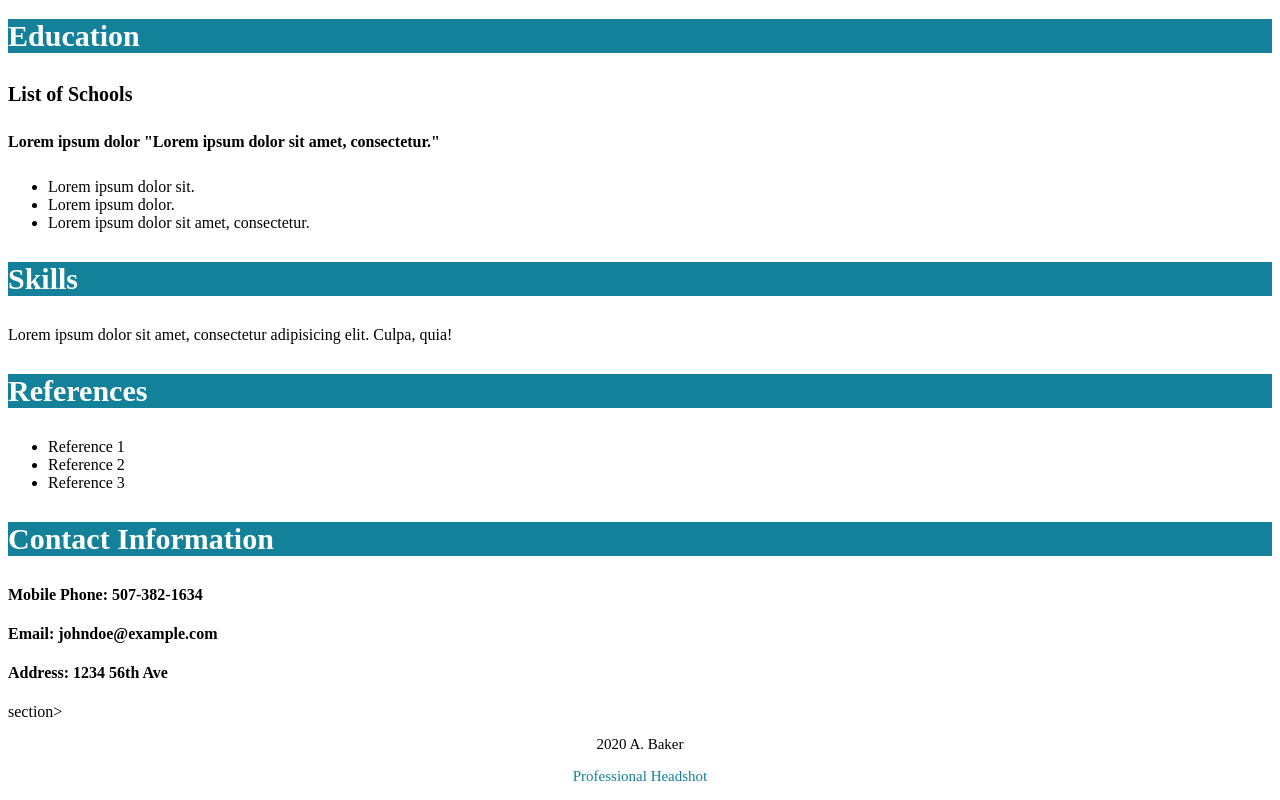
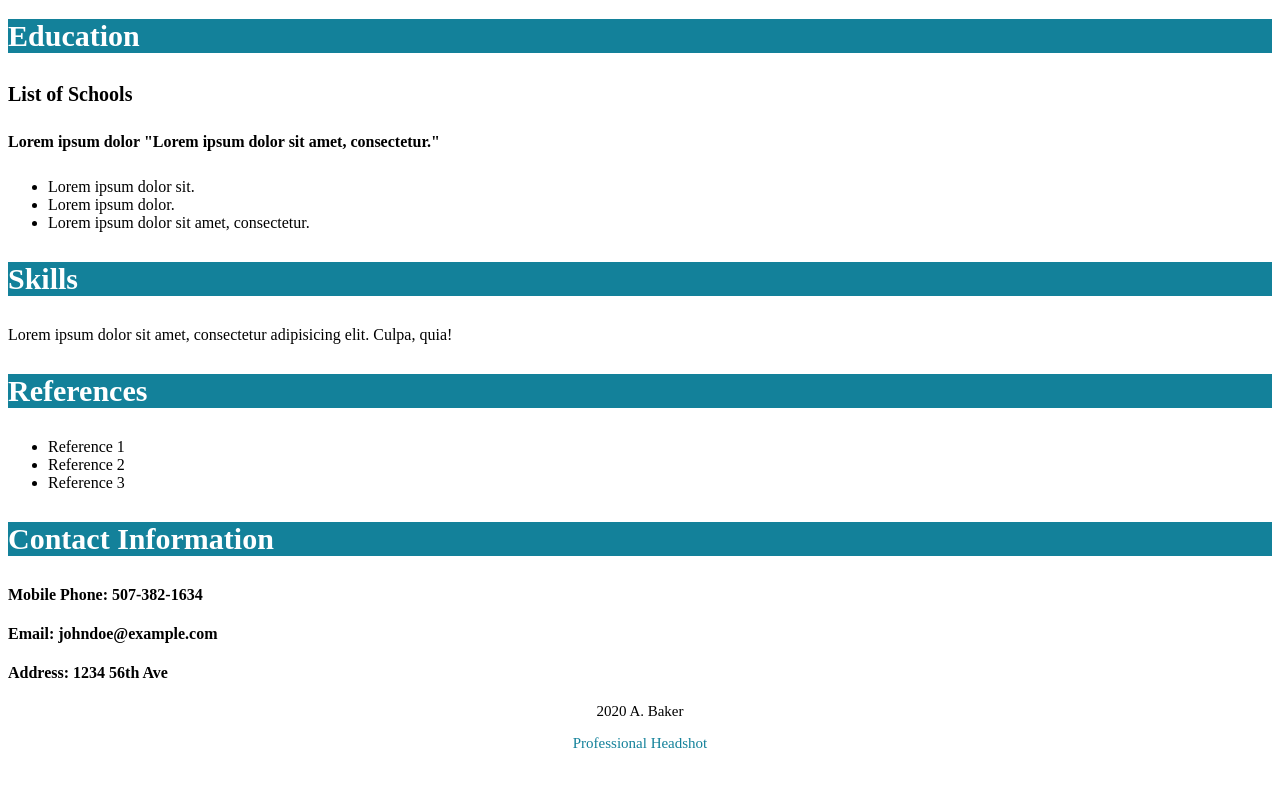
Before and after one commit to bakerale/bakerale.github.io, a plain HTML site: page responsive-resume/index.html in a window 1280 px wide. Shown: the part 859-1659 px from the top of the page. After the commit the page ends 1626 px from the top, so only its background shows below. Drawn offline with Linux system fonts and the light colour scheme.

Commit message:
Update index.html

```diff
--- a/responsive-resume/index.html
+++ b/responsive-resume/index.html
@@ -73,7 +73,7 @@
 				<h4>Mobile Phone: 507-382-1634</h4>
 				<h4>Email: johndoe@example.com</h4>
 				<h4>Address: 1234 56th Ave</h4>
-					section>
+					<section>
 					<footer class="grid-area">
 					<p>2020 A. Baker</p>
 					<p>
@@ -83,7 +83,6 @@
 
 			</section>
 
-		</main>
 
     </body>
 </html>
```
